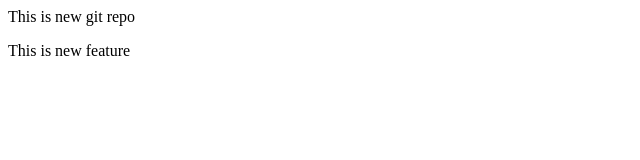
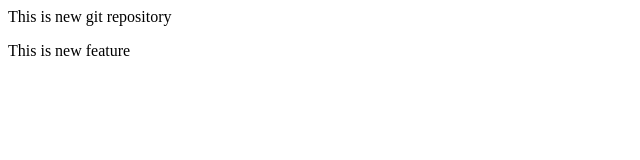
Before and after one commit to Habib91139/Local-Repo, a plain HTML site: page index.html in a window 1280 px wide. Shown: the full height of the page, 0-640 px from the left. Drawn offline with Linux system fonts and the light colour scheme.

```diff
--- a/index.html
+++ b/index.html
@@ -1,2 +1,2 @@
-<p>This is new git repo</p>
+<p>This is new git repository</p>
 <p>This is new feature</p>
```
